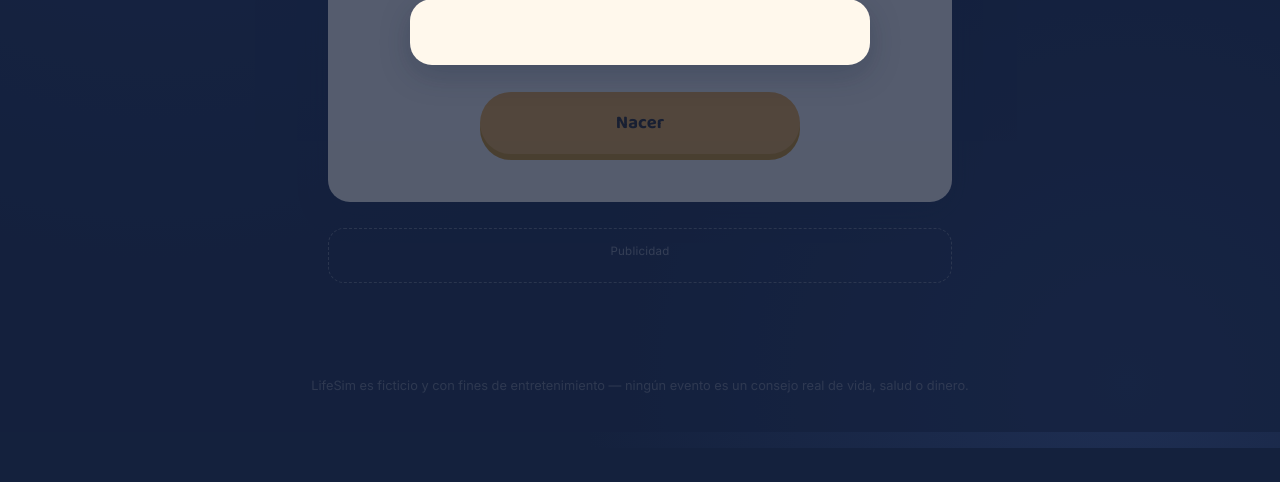
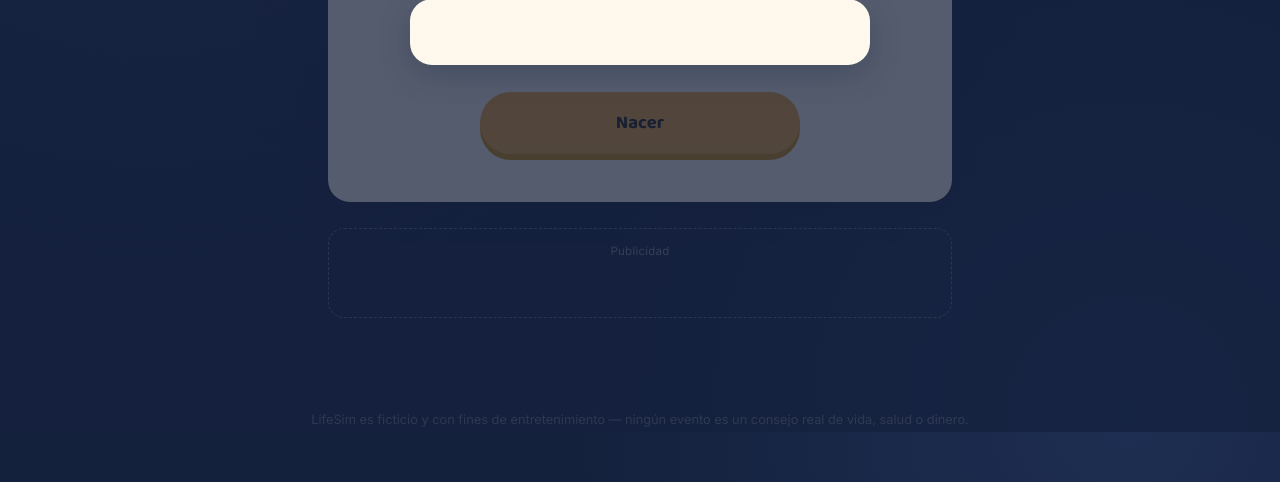
Before and after one commit to Lexo-ux/lifesim, a plain HTML site: page index.html in a window 1280 px wide. Shown: the part 368-850 px from the top of the page. Before the commit the page ends 816 px from the top, so only its background shows below. Drawn offline with Linux system fonts and the light colour scheme.

Commit message:
Add files via upload

```diff
--- a/index.html
+++ b/index.html
@@ -3,6 +3,7 @@
 <head>
 <meta charset="UTF-8">
 <meta name="viewport" content="width=device-width, initial-scale=1.0">
+<meta name="color-scheme" content="light">
 <title>LifeSim — Vive una vida random</title>
 <meta name="description" content="Nace, crece y toma decisiones absurdas en LifeSim: un simulador de vida random y con humor. Cada clic es un año nuevo. ¿Cuánto vas a durar?">
 
@@ -16,10 +17,8 @@
 <link href="https://fonts.googleapis.com/css2?family=Baloo+2:wght@500;600;700;800&family=Inter:wght@400;500;600;700&display=swap" rel="stylesheet">
 
 <link rel="stylesheet" href="style.css">
-<meta name="google-adsense-account" content="ca-pub-4857607953427161">
+
 <!-- ============================================================
-
-
      PUBLICIDAD (Google AdSense)
      Reemplaza ca-pub-XXXXXXXXXXXXXXXX por tu ID de cliente real
      (lo encuentras en tu panel de AdSense, arriba a la derecha).
--- a/style.css
+++ b/style.css
@@ -22,6 +22,10 @@
   --radio-tarjeta: 22px;
   --radio-boton: 999px;
   --sombra: 0 10px 30px rgba(20,33,61,0.25);
+}
+
+html{
+  color-scheme: light;
 }
 
 @media (prefers-reduced-motion: reduce){
@@ -131,6 +135,11 @@ main{
   border: 1px dashed rgba(255,248,236,0.35);
   border-radius: 16px;
   text-align:center;
+  overflow: hidden;
+  min-height: 90px;
+}
+.zona-ad .adsbygoogle{
+  max-width: 100%;
 }
 .zona-ad-etiqueta{
   margin: 0 0 8px;
```
